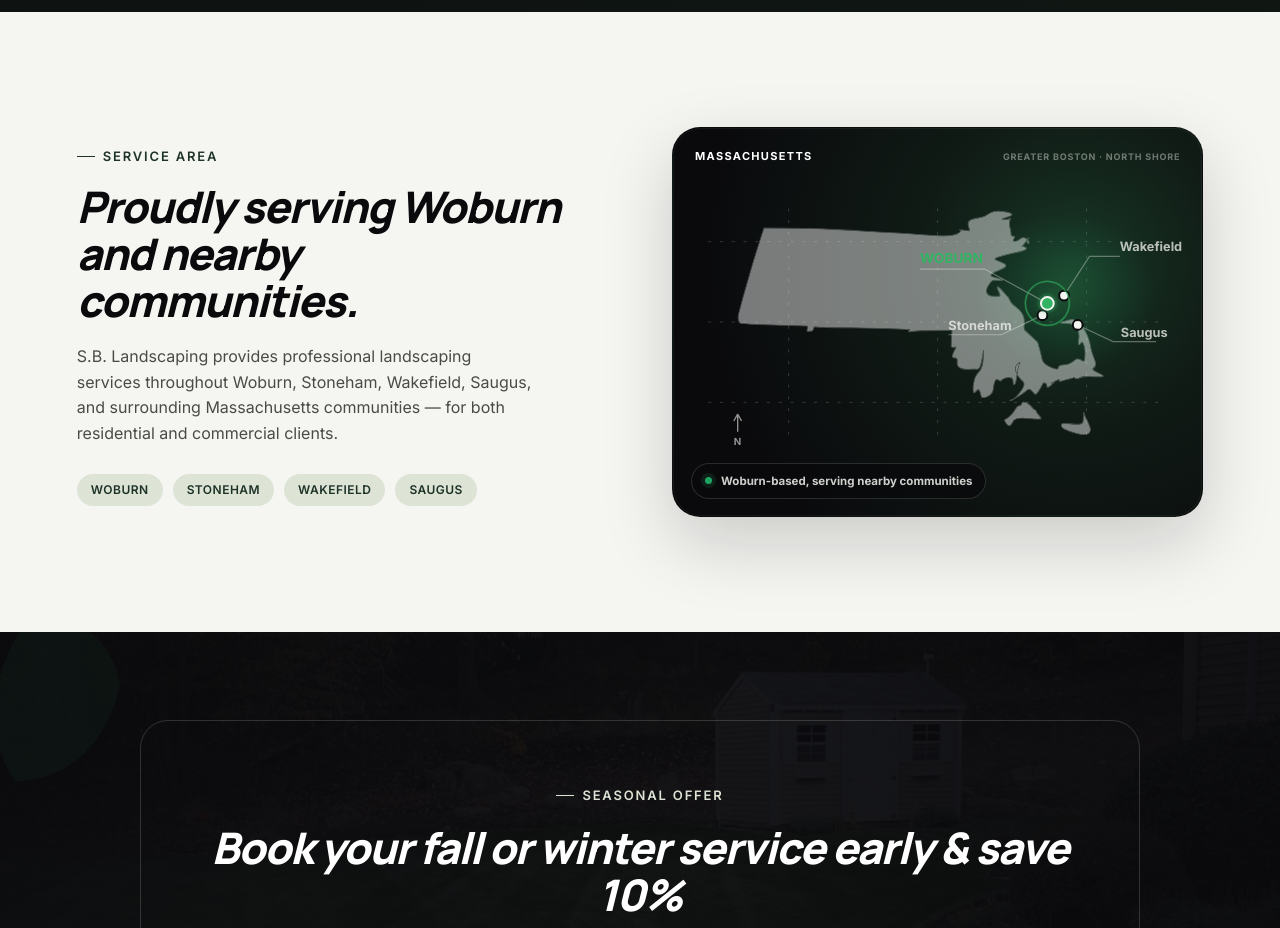
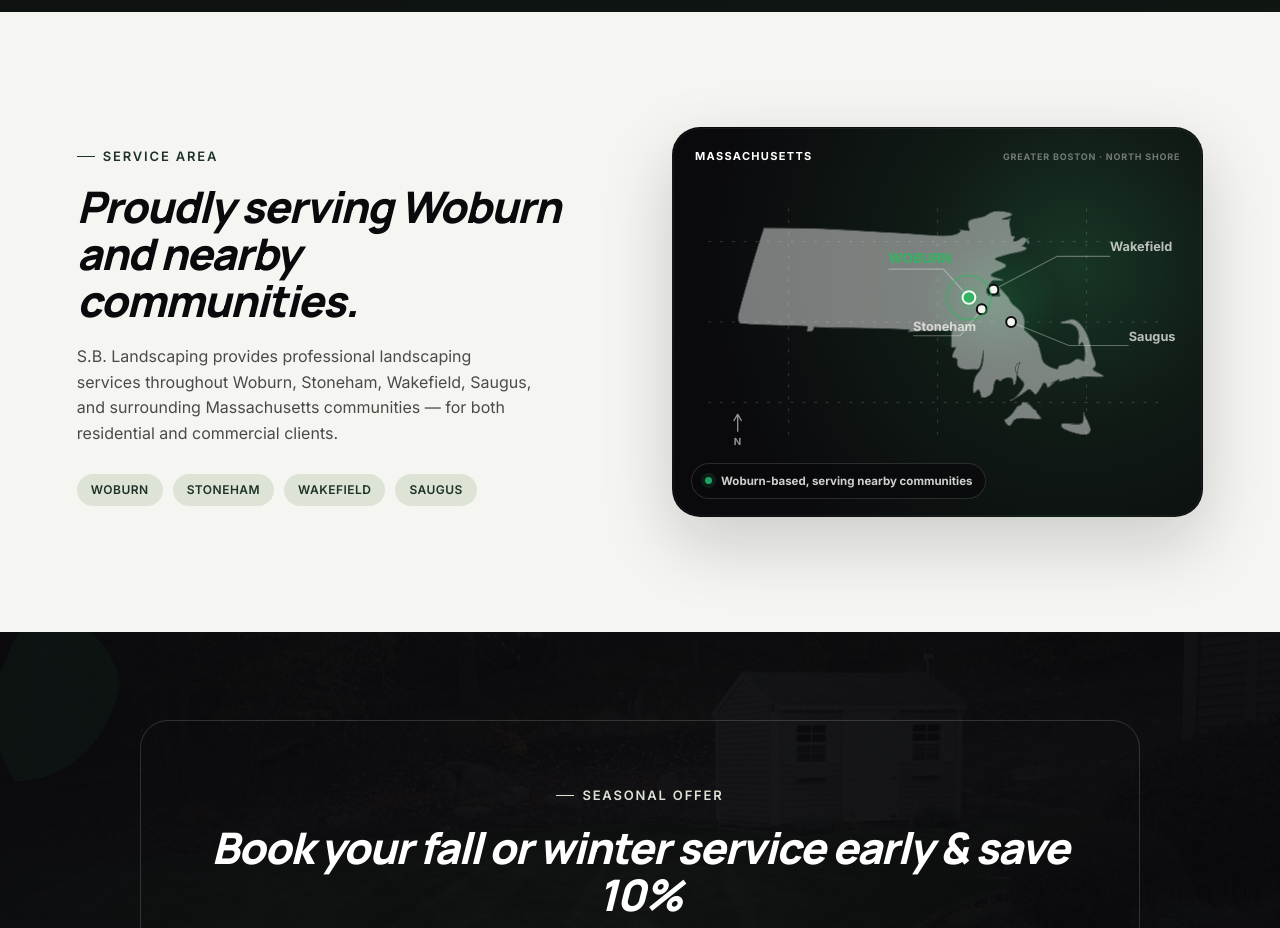
Before and after one commit to evanderpierre/sblandscaping, a Next.js app: page / in a window 1280 px wide. Shown: the part 8540-9468 px from the top of the page. Built offline with nearby package versions, Linux system fonts and the light colour scheme; a web font is replaced by a local one.

Commit message:
Fix service area map marker placement

```diff
--- a/src/components/sections/ServiceArea.tsx
+++ b/src/components/sections/ServiceArea.tsx
@@ -58,7 +58,7 @@ export function ServiceArea() {
                 <path d="M118 54V286M270 54V286M422 54V286" strokeDasharray="3 9" />
               </g>
 
-              <ellipse cx="400" cy="140" rx="92" ry="82" fill="url(#service-halo)" />
+              <ellipse cx="323" cy="151" rx="70" ry="64" fill="url(#service-halo)" />
 
               <image
                 href="/images/service-area/massachusetts.svg"
@@ -71,29 +71,29 @@ export function ServiceArea() {
               />
 
               <g className="map-label-lines" fill="none" stroke="rgba(245,245,242,.34)" strokeWidth="1.2" vectorEffect="non-scaling-stroke">
-                <path d="M382 151 L318 116 L252 116" />
-                <path d="M399 143 L425 103 L456 103" />
-                <path d="M377 163 L335 183 L281 183" />
-                <path d="M413 173 L449 190 L493 190" />
+                <path d="M302 145 L276 116 L220 116" />
+                <path d="M327 137 L392 103 L446 103" />
+                <path d="M315 157 L293 184 L245 184" />
+                <path d="M345 170 L404 194 L465 194" />
               </g>
 
               <g className="map-secondary-marker">
-                <circle cx="399" cy="143" r="5" fill="#F5F5F2" stroke="#0A0A0D" strokeWidth="2" vectorEffect="non-scaling-stroke" />
-                <circle cx="377" cy="163" r="5" fill="#F5F5F2" stroke="#0A0A0D" strokeWidth="2" vectorEffect="non-scaling-stroke" />
-                <circle cx="413" cy="173" r="5" fill="#F5F5F2" stroke="#0A0A0D" strokeWidth="2" vectorEffect="non-scaling-stroke" />
+                <circle cx="327" cy="137" r="5" fill="#F5F5F2" stroke="#0A0A0D" strokeWidth="2" vectorEffect="non-scaling-stroke" />
+                <circle cx="315" cy="157" r="5" fill="#F5F5F2" stroke="#0A0A0D" strokeWidth="2" vectorEffect="non-scaling-stroke" />
+                <circle cx="345" cy="170" r="5" fill="#F5F5F2" stroke="#0A0A0D" strokeWidth="2" vectorEffect="non-scaling-stroke" />
               </g>
 
               <g className="map-primary-marker">
-                <circle cx="382" cy="151" r="17" fill="none" stroke="#33B462" strokeWidth="1.5" className="sa-ping" style={{ transformOrigin: "382px 151px" }} vectorEffect="non-scaling-stroke" />
-                <circle cx="382" cy="151" r="10" fill="#33B462" fillOpacity=".2" filter="url(#marker-glow)" />
-                <circle cx="382" cy="151" r="6.5" fill="#33B462" stroke="#F5F5F2" strokeWidth="2" vectorEffect="non-scaling-stroke" />
+                <circle cx="302" cy="145" r="17" fill="none" stroke="#33B462" strokeWidth="1.5" className="sa-ping" style={{ transformOrigin: "302px 145px" }} vectorEffect="non-scaling-stroke" />
+                <circle cx="302" cy="145" r="10" fill="#33B462" fillOpacity=".2" filter="url(#marker-glow)" />
+                <circle cx="302" cy="145" r="6.5" fill="#33B462" stroke="#F5F5F2" strokeWidth="2" vectorEffect="non-scaling-stroke" />
               </g>
 
               <g className="map-town-labels" fontFamily="var(--font-primary), sans-serif" fontSize="13" fontWeight="650" fill="rgba(245,245,242,.74)">
-                <text x="252" y="110" fill="#33B462" fontSize="14" fontWeight="800">WOBURN</text>
-                <text x="456" y="98">Wakefield</text>
-                <text x="281" y="178">Stoneham</text>
-                <text x="457" y="185">Saugus</text>
+                <text x="220" y="110" fill="#33B462" fontSize="14" fontWeight="800">WOBURN</text>
+                <text x="446" y="98">Wakefield</text>
+                <text x="245" y="179">Stoneham</text>
+                <text x="465" y="189">Saugus</text>
               </g>
 
               <g transform="translate(66 264)" opacity=".58">
```
